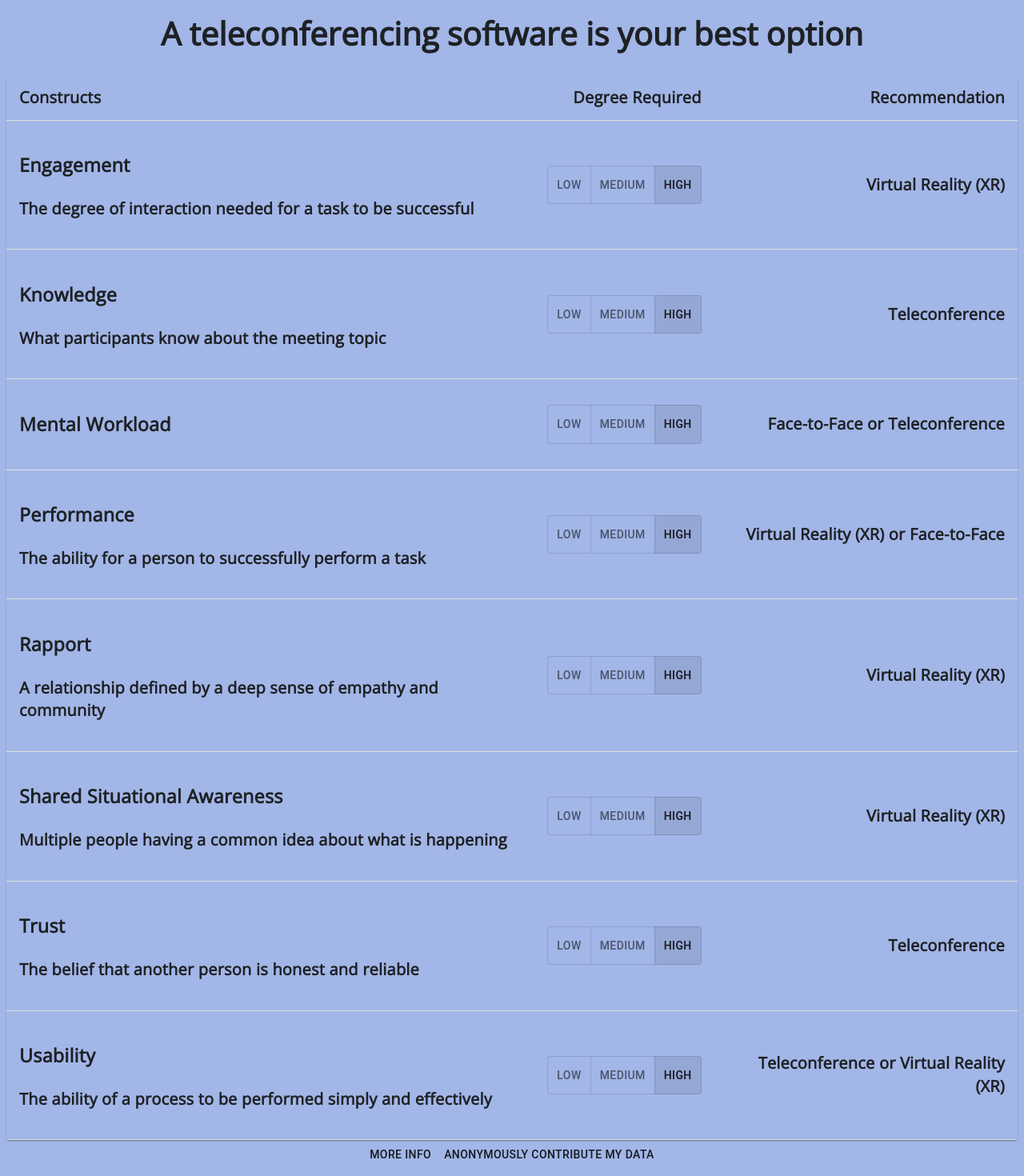
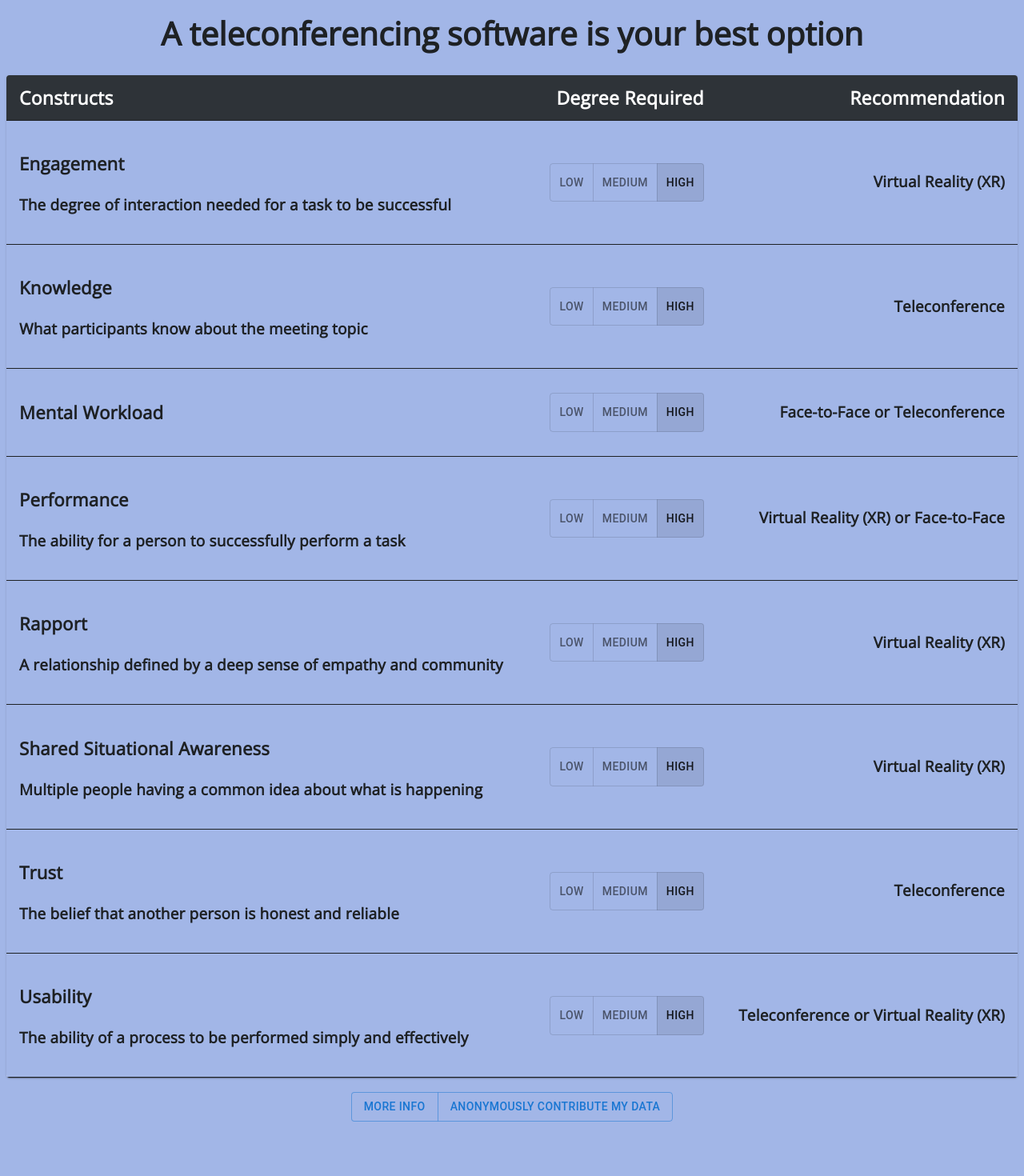
Before and after one commit to hay733/travel-substitute-threshold, a React (Create React App) app: page /results in a window 1280 px wide. Shown: the part 176-1646 px from the top of the page at 80% size. After the commit the page ends 1586 px from the top, so only its background shows below. Built offline with nearby package versions, Linux system fonts and the light colour scheme.

Commit message:
made some coloring changes to table & buttongroup

```diff
--- a/src/pages/Results.js
+++ b/src/pages/Results.js
@@ -1,13 +1,14 @@
 import Header from './Header'
 import DataTable from './Table'
 
-import { makeStyles, withStyles, Button } from "@material-ui/core"
+import { makeStyles, withStyles} from "@material-ui/core"
 import React, { useEffect, useState } from 'react';
 import QuestionBoxes from './QuestionBoxes';
-import Box from "@material-ui/core/Box";
 import Dialog from "@material-ui/core/Dialog";
 import Typography from "@material-ui/core/Typography";
-import { ButtonGroup } from '@mui/material';
+import Button from '@mui/material/Button';
+import ButtonGroup from '@mui/material/ButtonGroup';
+import Box from '@mui/material/Box';
 
 /**
  * sets the css styles for the container sizes
@@ -37,16 +38,6 @@ const useStyles = makeStyles(() => ({
  * sets the css styles for the different components
  */
 const styles = theme => ({
-    whyButton: {
-        fontFamily: "Open Sans, sans-serif",
-        fontWeight: 700,
-        fontSize: "20px",
-        textTransform: "lowercase",
-      //   marginLeft: "45%",
-        color: "#FFFFEE",
-        backgroundColor: "#1E2124",
-        margin: "auto",
-      },
       mainWords: {
           fontFamily: "Open Sans, sans-serif",
           fontWeight: 700,
@@ -54,6 +45,15 @@ const styles = theme => ({
           margin: "25px",
           textAlign: "center",
           color: "#1E2124",
+      },
+      buttonStyles: {
+        fontFamily: "Open Sans, sans-serif",
+        color: "#1E2124",
+        fontWeight: 700,
+        fontSize: 17,
+        borderColor: "#25292D",
+        borderBottomWidth: "1px",
+        textTransform: "lowercase",
       },
 });
 
@@ -128,11 +128,13 @@ class Results extends React.Component {
                     </Dialog>
                 </div>
 
+                <br></br>
                 {/* render the "next steps" buttongroup */}
-                <div style={{textAlign: "center"}}>
-                    <ButtonGroup variant="outlined" aria-label="text button group">
-                        <Button href="/about">more info</Button>
-                        <Button>anonymously contribute my data</Button>
+
+                <div style={{textAlign: "center"}} className={classes.buttonStyles}>
+                    <ButtonGroup variant="outlined" aria-label="text button group" className={classes.buttonStyles}>
+                        <Button className={classes.buttonStyles} href="/about">more info</Button>
+                        <Button className={classes.buttonStyles} >anonymously contribute my data</Button>
                     </ButtonGroup>
                 </div>
           </>
--- a/src/pages/Table.jsx
+++ b/src/pages/Table.jsx
@@ -18,11 +18,22 @@ const useStyles = makeStyles({
     minWidth: 650,
     backgroundColor: "#A2B6E7",
   },
+  headerCell: {
+    fontFamily: "Open Sans, sans-serif",
+    color: "white",
+    backgroundColor: "#2E3338",
+    fontWeight: 710,
+    fontSize: 23,
+    borderColor: "#1E2124",
+    borderBottomWidth: "1px",
+  },
   tableCell: {
     fontFamily: "Open Sans, sans-serif",
     color: "#1E2124",
     fontWeight: 700,
-    fontSize: 20,
+    fontSize: 19,
+    borderColor: "#1E2124",
+    borderBottomWidth: "1px",
   },
 });
 
@@ -62,9 +73,9 @@ function DataTable() {
       <Table className={classes.table} aria-label="simple table">
         <TableHead>
           <TableRow>
-            <TableCell className={classes.tableCell}>Constructs</TableCell>
-            <TableCell align="right" className={classes.tableCell}>Degree Required</TableCell>
-            <TableCell align="right" className={classes.tableCell}>Recommendation</TableCell>
+            <TableCell className={classes.headerCell}>Constructs</TableCell>
+            <TableCell align="right" className={classes.headerCell}>Degree Required</TableCell>
+            <TableCell align="right" className={classes.headerCell}>Recommendation</TableCell>
           </TableRow>
         </TableHead>
         <TableBody>
```
